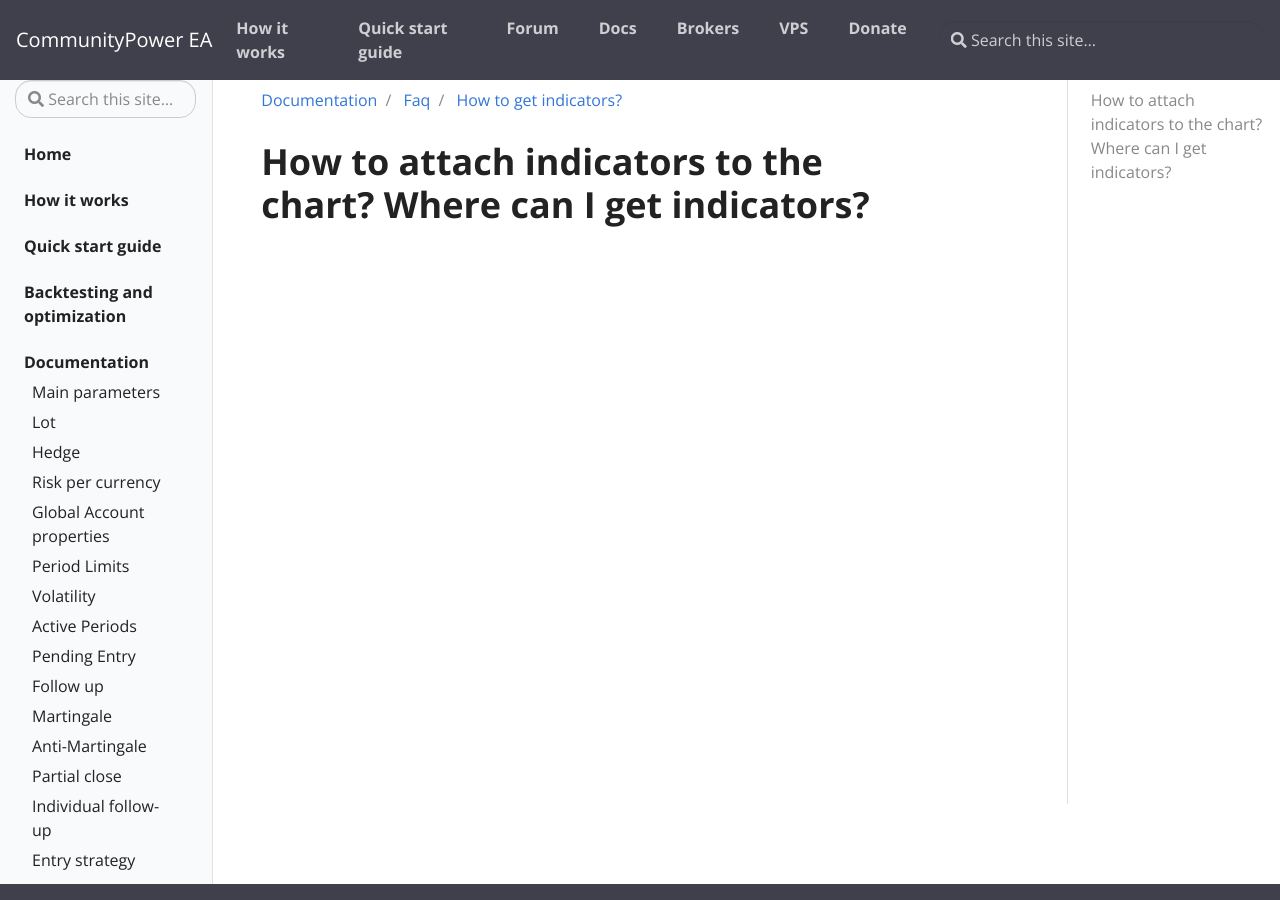
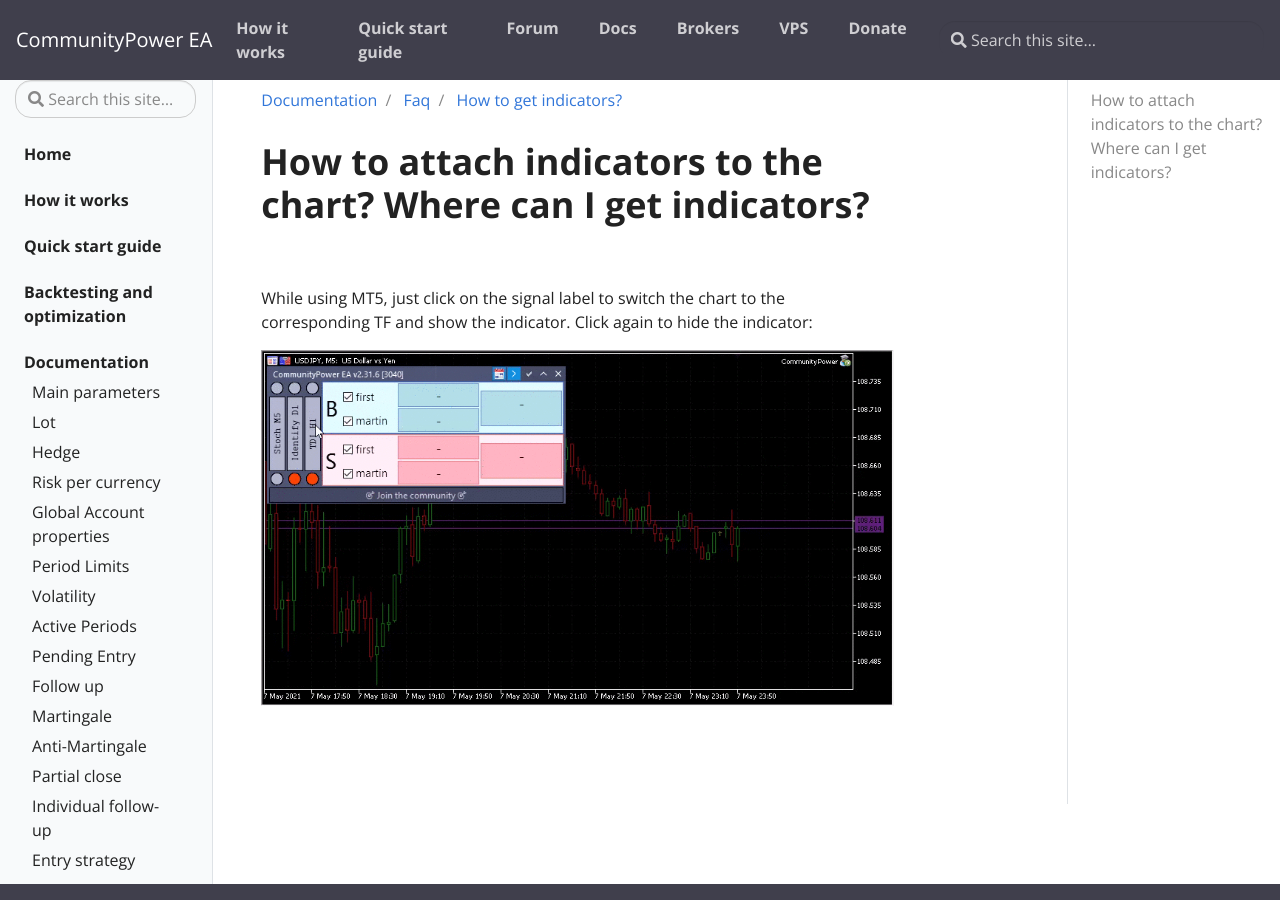
Before and after one commit to komposter/CommunityPowerEA.com, a Jekyll site: the page built from _docs/FAQ/indicators.md, in a window 1280 px wide and 900 px high. Built offline with Jekyll 4.4.1, drawn with Linux system fonts in a browser that asks for light colours.

Commit message:
Content change

```diff
--- a/_docs/FAQ/indicators.md
+++ b/_docs/FAQ/indicators.md
@@ -6,6 +6,10 @@
 
 # How to attach indicators to the chart? Where can I get indicators?
 
+While using MT5, just click on the signal label to switch the chart to the corresponding TF and show the indicator. Click again to hide the indicator:
+
+![faq_indy_1.gif](../../assets/img/faq/faq_indy_1.gif)
+
 {% for post in site.indicators %}
    <h3><a href="{{ site.baseurl }}{{ post.url }}">{{ post.title }}</a></h3>
 {% endfor %}
```
Also changed, not shown: assets/img/faq/faq_indy_1.gif (added).
